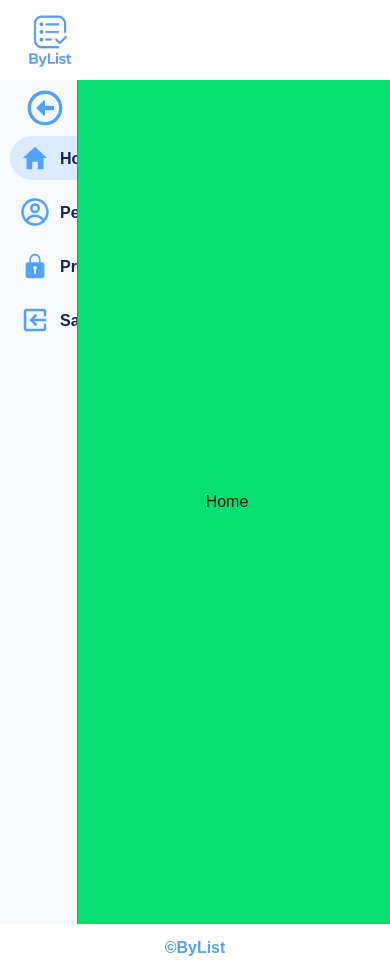
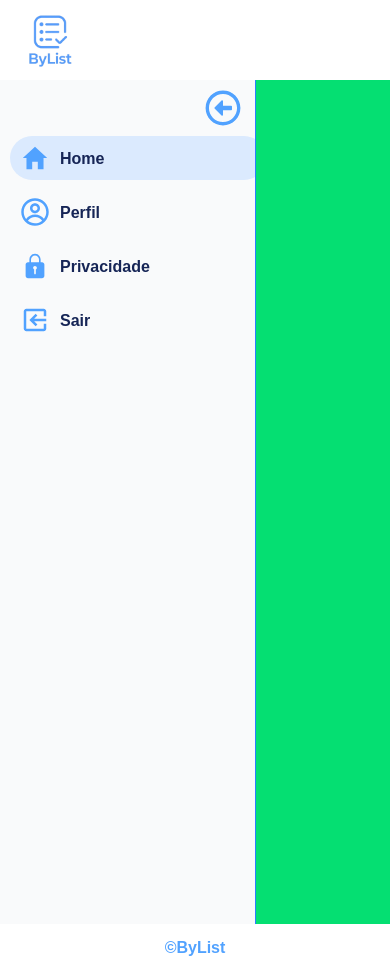
Before and after one commit to WeslleyFelixAlmeida/byListFront, a Next.js app: page /profile in a window 390 px wide. Built offline with nearby package versions, Linux system fonts and the light colour scheme.

Commit message:
feat: adicionando responsividade e box de interação para encerrar a sessão

```diff
--- a/app/(private)/profile/page.tsx
+++ b/app/(private)/profile/page.tsx
@@ -12,14 +12,16 @@ import { FaRegArrowAltCircleLeft } from "react-icons/fa";
 import { CgProfile } from "react-icons/cg";
 import { IoIosLock } from "react-icons/io";
 import { MdExitToApp } from "react-icons/md";
+import ExitBox from "@/components/profile/exitBox";
 
 
 const Profile = () => {
     const [userData, setUserData] = useState();//Essa variável deve ser mandada para as páginas home, privacidade e perfil
     const [showLeftSide, setShowLeftSide] = useState<boolean>(!false);
     const [currentPage, setCurrentPage] = useState<"profile" | "privacy" | "home">("home");
-    const showStyle = "w-1/5";
-    const hideStyle = "w-16";
+    const [showExitBox, setShowExitBox] = useState<boolean>(false);
+    const showStyle = "w-1/5 min-w-3xs";
+    const hideStyle = "w-16 min-w-11";
 
     const toggleLeftSideSize = () => {
         if (showLeftSide) {
@@ -30,8 +32,10 @@ const Profile = () => {
 
     return (
         <section className="h-dvh bg-white bg-linear-to-t from-gray-100 via-gray-200 to-slate-200 flex relative">
+            {showExitBox && <ExitBox hideBox={setShowExitBox} />}
             <div className={`${showLeftSide ? showStyle : hideStyle}
-                text-blue-950 font-bold flex flex-col space-y-2.5 p-2.5 bg-gray-50 border-r border-blue-500 transition-[width] duration-800 absolute h-full overflow-hidden`}>
+
+                text-blue-950 font-bold flex flex-col space-y-2.5 p-2.5 bg-gray-50 border-r border-blue-500 transition-[width, min-width] duration-800 absolute h-full overflow-hidden`}>
                 <button
                     onClick={toggleLeftSideSize}
                     className={`cursor-pointer rounded-3xl flex items-center gap-x-2.5 self-end transition-[padding] duration-800 mr-1
@@ -105,14 +109,14 @@ const Profile = () => {
                 {/* Botão 4 */}
                 {showLeftSide &&
                     <button
-                        onClick={() => console.log("SAIU")}
+                        onClick={() => setShowExitBox(true)}
                         className={`h-11 cursor-pointer rounded-3xl flex items-center gap-x-2.5 px-2.5 w-3xs`}>
                         <MdExitToApp className="text-blue-400 text-3xl rounded-4xl border-blue-400 rotate-180" />
                         <p className="mt-0.5">Sair</p>
                     </button>}
                 {!showLeftSide &&
                     <button
-                        onClick={() => console.log("SAIU")}
+                        onClick={() => setShowExitBox(true)}
                         className={`h-11 cursor-pointer rounded-3xl flex items-center gap-x-2.5 justify-center`}>
                         <MdExitToApp className="text-blue-400 text-3xl rounded-4xl border-blue-400 rotate-180" />
                     </button>
--- /dev/null
+++ b/components/profile/exitBox.tsx
@@ -0,0 +1,20 @@
+type ExitBoxProps = {
+    hideBox: Function;
+}
+
+const ExitBox = (props: ExitBoxProps) => {
+
+    return (
+        <div className="absolute w-full h-full z-10 bg-white/80 flex justify-center" onClick={() => props.hideBox()}>
+            <div className="sm:h-60 sm:w-96 w-80 h-52 mt-52 border-2 border-blue-400 bg-white p-5 flex items-center justify-between flex-col gap-y-2.5 rounded-2xl">
+                <h2 className="text-blue-950 my-auto text-xl font-bold">Deseja realmente sair?</h2>
+                <div className="flex items-center justify-center gap-x-2.5">
+                    <button className="text-white bg-blue-400 border-2 border-blue-900 p-1.5 sm:w-40 w-28 rounded-xl font-bold cursor-pointer hover:bg-blue-500 transition-[background-color] duration-500" onClick={() => props.hideBox()}>Cancelar</button>
+                    <button className="text-white bg-blue-400 border-2 border-blue-900 p-1.5 sm:w-40 w-28 rounded-xl font-bold cursor-pointer hover:bg-blue-500 transition-[background-color] duration-500" onClick={() => console.log("SAIU!")}>Sair</button>
+                </div>
+            </div>
+        </div>
+    )
+}
+
+export default ExitBox;
```
